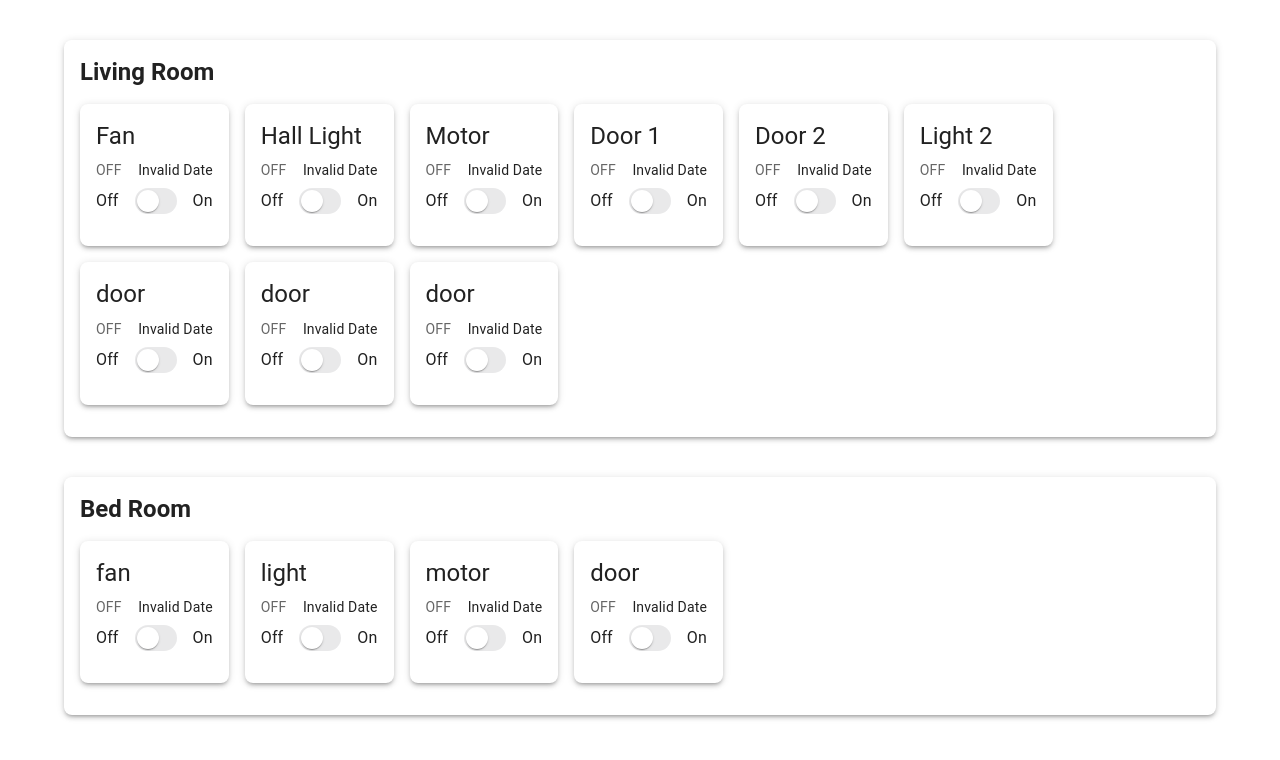
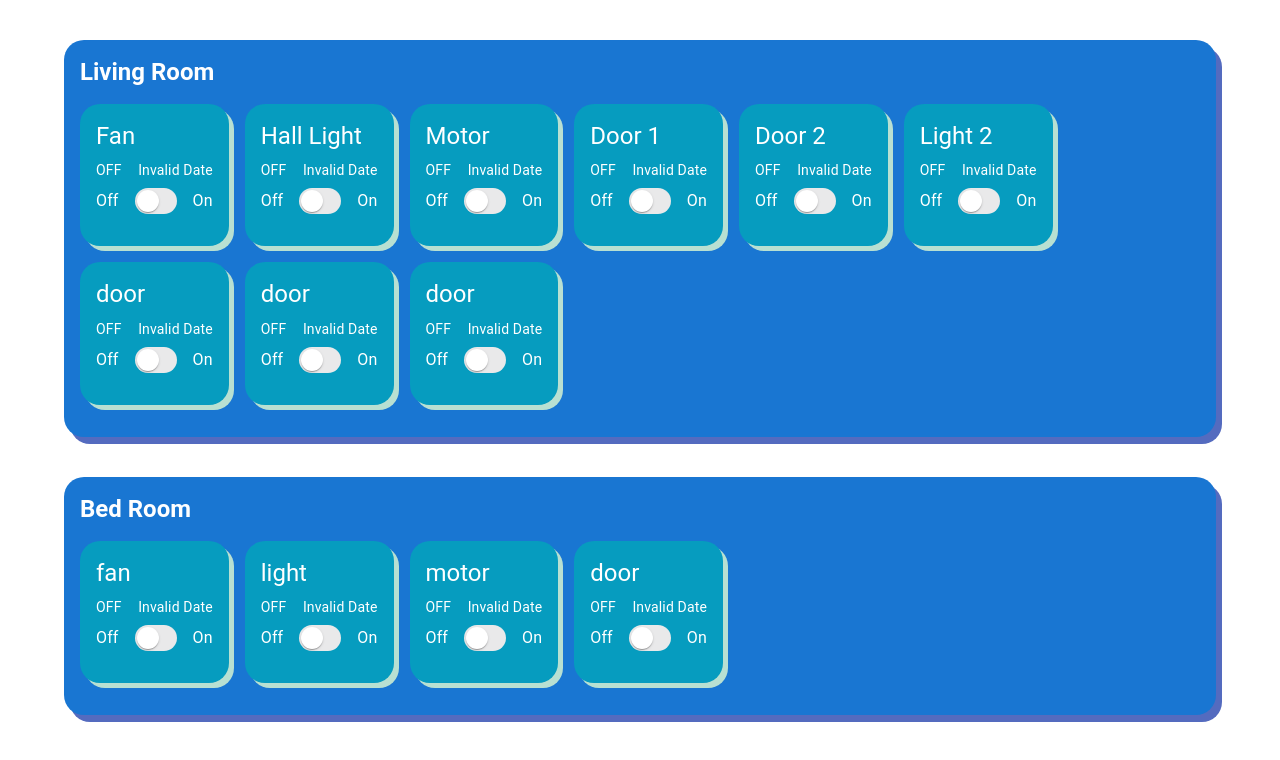
Before and after one commit to SmartHome101/smart-home-web-page, a React (Create React App) app: page /rooms in a window 1280 px wide. Shown: the top 760 px of the page. Built offline with nearby package versions, Linux system fonts and the light colour scheme; no server answers.

Commit message:
work on colors

```diff
--- a/src/components/RoomHolder/RoomHolder.js
+++ b/src/components/RoomHolder/RoomHolder.js
@@ -1,18 +1,20 @@
 import { Box, Container, Typography } from "@mui/material"
 import SensorCardHolder from "../SensorCardHolder/SensorCardHolder"
-
+import cover from '../../images/cover2.png'
 
 const RoomHolder = ({ RoomName, Sensors }) => {
     return (
         <Container>
             <Box
                 sx={{
+                    bgcolor: 'primary.main',
                     display: "flex",
                     flexDirection: "column",
                     justifyContent: "space-around",
+                    color: '#fff',
                     width: "auto",
-                    boxShadow: 3,
-                    borderRadius: 2,
+                    boxShadow: '6px 7px #546bbf',
+                    borderRadius: '20px',
                     p: "16px",
                     mb: 5,
                     mt: 5,
--- a/src/components/SensorCardHolder/SensorCardHolder.js
+++ b/src/components/SensorCardHolder/SensorCardHolder.js
@@ -80,16 +80,22 @@ const SensorCardHolder = ({ sensor }) => {
 
     return (
         <Box sx={{ mr: { xs: 1, sm: 2, md: 2 }, mb: 2 }}>
-            <Card sx={{ width: "auto", boxShadow: 3, borderRadius: 2, }}>
+            <Card sx={{
+                width: "auto",
+                borderRadius: '20px',
+                bgcolor: '#069cbf',
+                boxShadow: '5px 5px #b8e0d2',
+                color: '#fff'
+            }}>
                 <CardContent>
                     <Typography gutterBottom variant="h5" component="div">
                         {sensor.sensorName}
                     </Typography>
-                    <Box sx={{display: 'flex', justifyContent: 'space-between'}}>
-                    <Typography variant="body2" color="text.secondary">
-                        {ConvertTFtoONOFF(checked)}
-                    </Typography>
-                    <Typography variant="body2" >{lastModifiedTimeReadable.toLocaleTimeString([], {hour: '2-digit', minute: '2-digit'})}</Typography>
+                    <Box sx={{ display: 'flex', justifyContent: 'space-between' }}>
+                        <Typography variant="body2">
+                            {ConvertTFtoONOFF(checked)}
+                        </Typography>
+                        <Typography variant="body2" >{lastModifiedTimeReadable.toLocaleTimeString([], { hour: '2-digit', minute: '2-digit' })}</Typography>
                     </Box>
                     <FormGroup>
                         <Stack direction="row" spacing={1} alignItems="center">
--- a/src/pages/WelcomePage/WelcomePage.js
+++ b/src/pages/WelcomePage/WelcomePage.js
@@ -47,7 +47,6 @@ const WelcomePage = () => {
                     </ul>
                 </div>
             </Box>
-
         </Fragment>
     )
 }
--- a/src/pages/WelcomePage/WelcomePage.module.css
+++ b/src/pages/WelcomePage/WelcomePage.module.css
@@ -6,7 +6,7 @@
 
   margin: 30px;
   border-radius: 20px;
-  box-shadow:15px 15px #45589e;
+  box-shadow:10px 10px #546bbf;
   font-size: 100%;
 }
 .sec {
```
